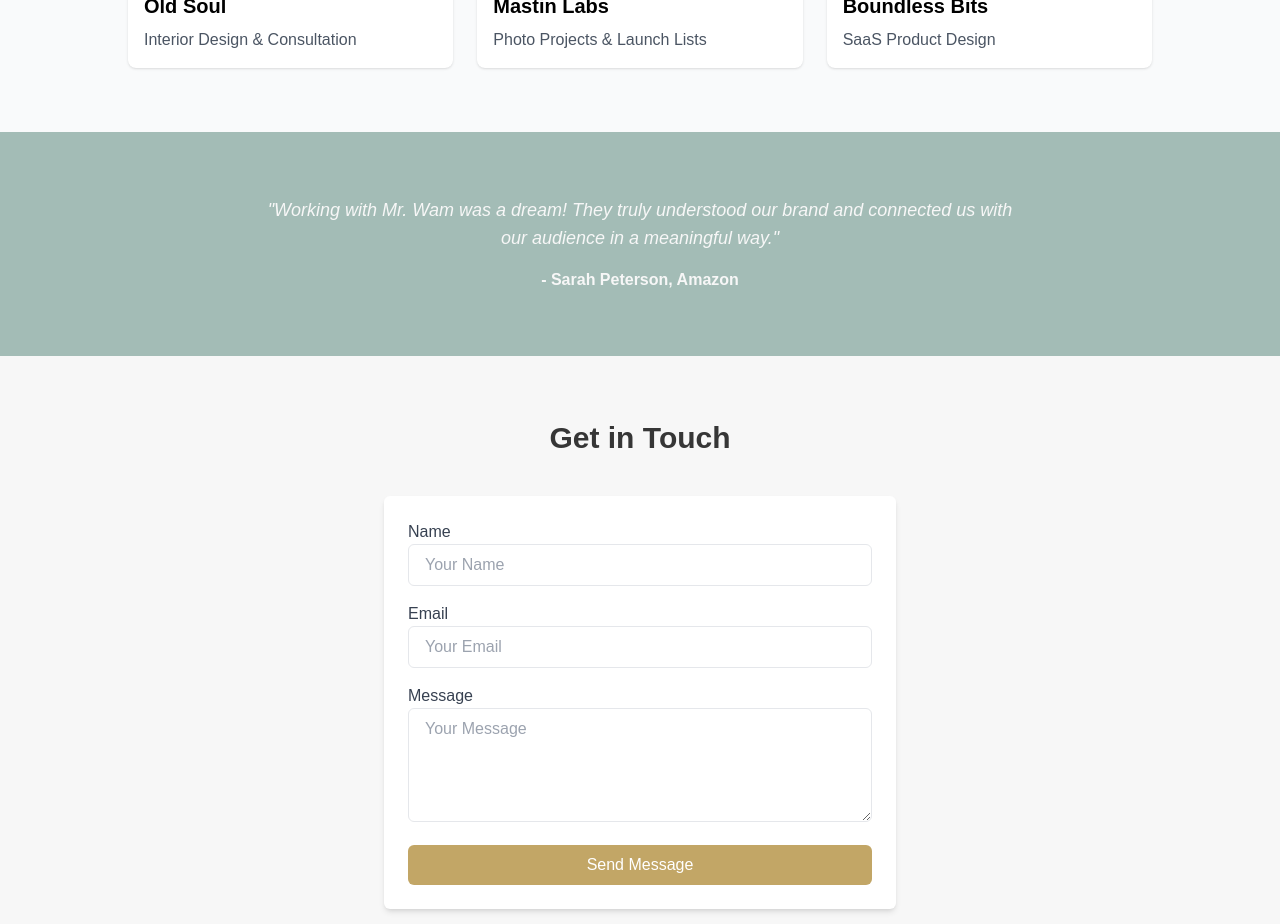
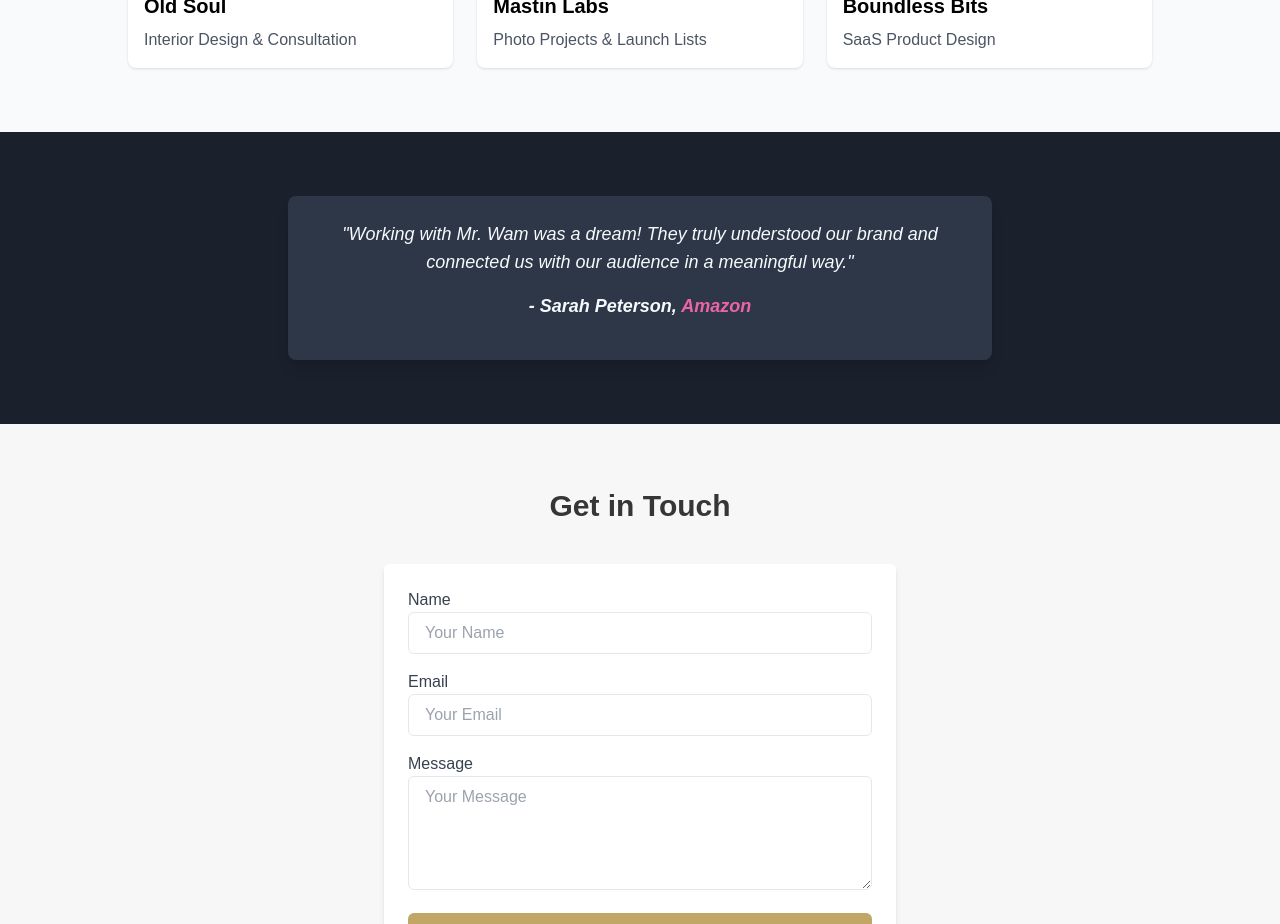
Before and after one commit to richiekaroki/wam-app-project, a Vue app in the folder wam-app/: page / in a window 1280 px wide. Shown: the part 1820-2744 px from the top of the page. Built offline with nearby package versions, Linux system fonts and the light colour scheme.

Commit message:
Update TestimonialSection.vue

```diff
--- a/wam-app/src/components/TestimonialSection.vue
+++ b/wam-app/src/components/TestimonialSection.vue
@@ -1,11 +1,17 @@
 <template>
   <section class="bg-primary text-center py-16 text-light">
-    <div class="max-w-3xl mx-auto">
-      <p class="italic text-lg mb-4">
-        "Working with Mr. Wam was a dream! They truly understood our brand and connected us with our
-        audience in a meaningful way."
-      </p>
-      <p class="font-semibold">- Sarah Peterson, Amazon</p>
+    <div class="max-w-3xl mx-auto px-4 sm:px-6 lg:px-8">
+      <div class="testimonial-card p-6 bg-secondary rounded-lg shadow-lg">
+        <blockquote class="italic text-lg mb-4">
+          <p class="mb-4">
+            "Working with Mr. Wam was a dream! They truly understood our brand and connected us with
+            our audience in a meaningful way."
+          </p>
+          <footer class="font-semibold">
+            - Sarah Peterson, <span class="text-highlight">Amazon</span>
+          </footer>
+        </blockquote>
+      </div>
     </div>
   </section>
 </template>
@@ -15,3 +21,22 @@ export default {
   name: 'TestimonialSection',
 }
 </script>
+
+<style scoped>
+.bg-primary {
+  background-color: #1a202c; /* Example primary color */
+}
+.text-light {
+  color: #f7fafc; /* Example light text color */
+}
+.text-highlight {
+  color: #ed64a6; /* Example highlight color */
+}
+.bg-secondary {
+  background-color: #2d3748; /* Example secondary background color */
+}
+.testimonial-card {
+  background-color: #2d3748; /* Example card background color */
+  color: #f7fafc; /* Example card text color */
+}
+</style>
```
